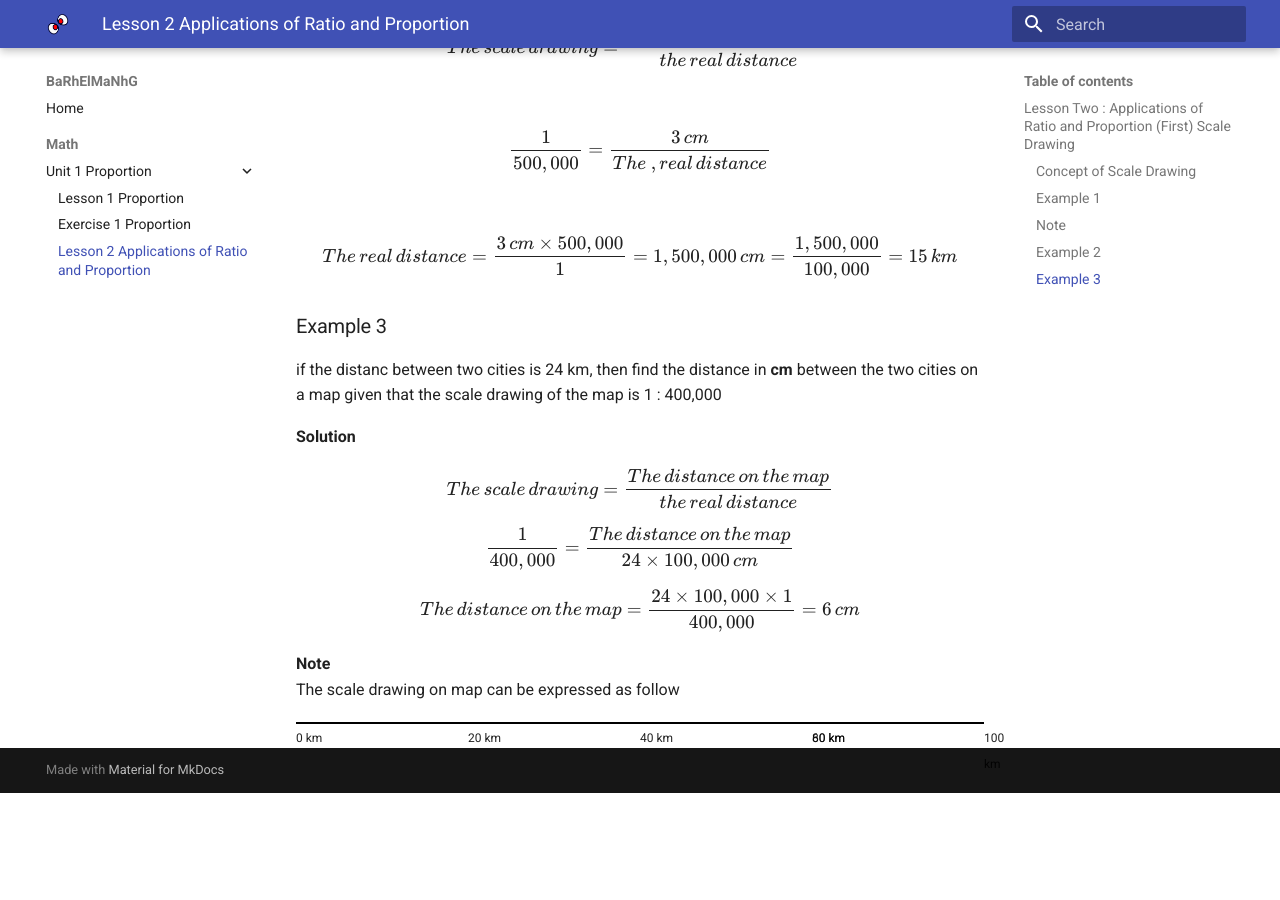
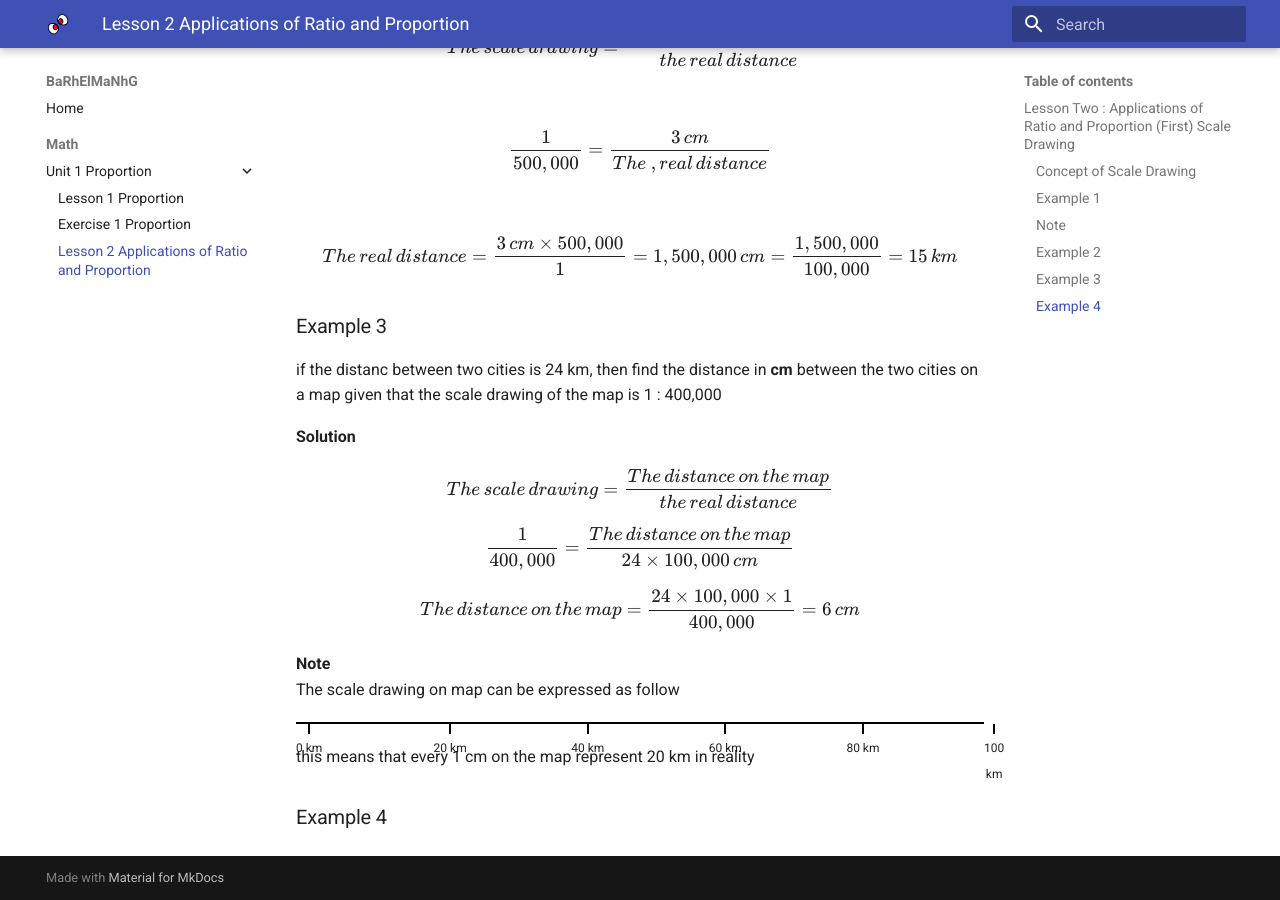
Before and after one commit to amansour-gh/educational.github.io, an MkDocs documentation site: the page built from docs/math/unit1/lesson2.md, in a window 1280 px wide and 900 px high, scrolled down 1163 px. Built offline with MkDocs 1.6.1 and Material for MkDocs 9.7.7, drawn with Linux system fonts in a browser that asks for light colours; before the commit the page ends 1956 px from its top, so only the background shows below that.

Commit message:
240928-41

```diff
--- a/docs/math/unit1/lesson2.md
+++ b/docs/math/unit1/lesson2.md
@@ -57,10 +57,33 @@ The scale drawing on map can be expressed as follow
 
 
 <div style="position: relative; height: 2px; border-top: 2px solid black; margin: 20px 0;">
-  <div style="position: absolute; left: 0%;"><span style="font-size: 12px;">0 km</span></div>
-  <div style="position: absolute; left: 25%;"><span style="font-size: 12px;">20 km</span></div>
-  <div style="position: absolute; left: 50%;"><span style="font-size: 12px;">40 km</span></div>
-  <div style="position: absolute; left: 75%;"><span style="font-size: 12px;">60 km</span></div>
-  <div style="position: absolute; left: 75%;"><span style="font-size: 12px;">80 km</span></div>
-  <div style="position: absolute; left: 100%;"><span style="font-size: 12px;">100 km</span></div>
+  <div style="position: absolute; left: 0%; text-align: center;">
+    <div style="height: 10px; width: 2px; background-color: black; margin: auto;"></div>
+    <span style="font-size: 12px;">0 km</span>
+  </div>
+  <div style="position: absolute; left: 20%; text-align: center;">
+    <div style="height: 10px; width: 2px; background-color: black; margin: auto;"></div>
+    <span style="font-size: 12px;">20 km</span>
+  </div>
+  <div style="position: absolute; left: 40%; text-align: center;">
+    <div style="height: 10px; width: 2px; background-color: black; margin: auto;"></div>
+    <span style="font-size: 12px;">40 km</span>
+  </div>
+  <div style="position: absolute; left: 60%; text-align: center;">
+    <div style="height: 10px; width: 2px; background-color: black; margin: auto;"></div>
+    <span style="font-size: 12px;">60 km</span>
+  </div>
+  <div style="position: absolute; left: 80%; text-align: center;">
+    <div style="height: 10px; width: 2px; background-color: black; margin: auto;"></div>
+    <span style="font-size: 12px;">80 km</span>
+  </div>
+  <div style="position: absolute; left: 100%; text-align: center;">
+    <div style="height: 10px; width: 2px; background-color: black; margin: auto;"></div>
+    <span style="font-size: 12px;">100 km</span>
+  </div>
 </div>
+
+
+this means that every 1 cm on the map represent 20 km in reality
+
+### Example 4
```
